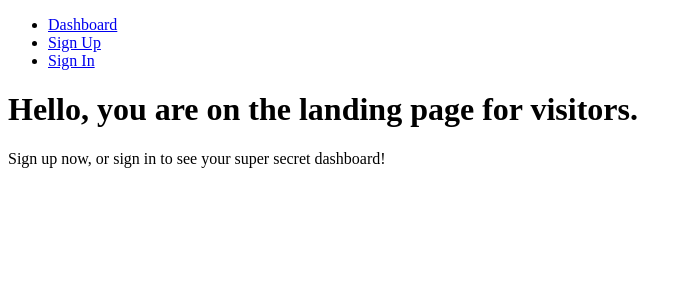
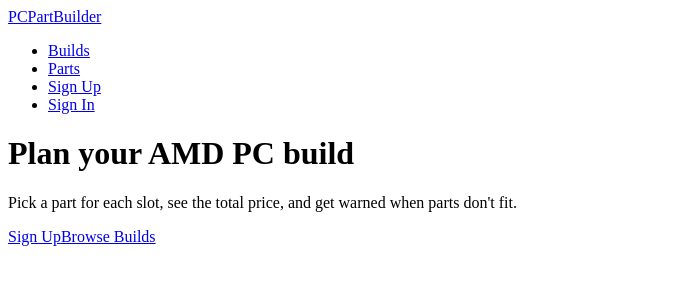
Before and after one commit to Munnerha/pc-part-builder-front-end, a React (Vite) app: page / in a window 1280 px wide. Shown: the top 300 px of the page, without its empty margins (0-692 px from the left). Built offline with nearby package versions, Linux system fonts and the light colour scheme; no server answers.

Commit message:
Add nav bar links and landing page

```diff
--- a/src/App.jsx
+++ b/src/App.jsx
@@ -1,24 +1,16 @@
-import { useContext } from 'react';
 import { Route, Routes } from 'react-router';
 
-// Components
 import NavBar from './components/NavBar/NavBar';
+import Landing from './components/Landing/Landing';
 import SignUpForm from './components/SignUpForm/SignUpForm';
 import SignInForm from './components/SignInForm/SignInForm';
-import Dashboard from './components/Dashboard/Dashboard'
-import Landing from './components/Landing/Landing'
-
-// Context
-import { UserContext } from './contexts/UserContext';
 
 const App = () => {
-  const { user } = useContext(UserContext)
-
   return (
     <>
       <NavBar />
       <Routes>
-        <Route path='/' element={user ? <Dashboard /> : <Landing/> } />
+        <Route path='/' element={<Landing />} />
         <Route path='/sign-up' element={<SignUpForm />} />
         <Route path='/sign-in' element={<SignInForm />} />
       </Routes>
--- a/src/components/Dashboard/Dashboard.jsx
+++ /dev/null
@@ -1,32 +0,0 @@
-import { useContext, useEffect } from 'react';
-
-import { UserContext } from '../../contexts/UserContext';
-import { currentUser } from '../../services/userService';
-
-const Dashboard = () => {
-  const { user } = useContext(UserContext);
-
-  useEffect(()=> {
-    async function getCurrentUser(){
-      try {
-        const signedInUser = await currentUser()
-        console.log(signedInUser)
-      } catch (error) {
-        console.log(error)
-      }
-    }
-
-    getCurrentUser()
-  }, [user])
-
-  return (
-    <main>
-      <h1>Welcome, {user.username}</h1>
-      <p>
-        This is the dashboard page where you can see a list of all the users.
-      </p>
-    </main>
-  );
-};
-
-export default Dashboard;
--- a/src/components/Landing/Landing.jsx
+++ b/src/components/Landing/Landing.jsx
@@ -1,8 +1,14 @@
+import { Link } from 'react-router';
+
 const Landing = () => {
   return (
-    <main>
-      <h1>Hello, you are on the landing page for visitors.</h1>
-      <p>Sign up now, or sign in to see your super secret dashboard!</p>
+    <main className='landing'>
+      <h1>Plan your AMD PC build</h1>
+      <p>Pick a part for each slot, see the total price, and get warned when parts don't fit.</p>
+      <div className='actions'>
+        <Link className='button' to='/sign-up'>Sign Up</Link>
+        <Link className='button button-outline' to='/builds'>Browse Builds</Link>
+      </div>
     </main>
   );
 };
--- a/src/components/NavBar/NavBar.jsx
+++ b/src/components/NavBar/NavBar.jsx
@@ -1,35 +1,35 @@
 import { useContext } from 'react';
 import { Link } from 'react-router';
+
 import { UserContext } from '../../contexts/UserContext';
 import { removeToken } from '../../lib/helpers/jwt-helpers';
 
 const NavBar = () => {
+  const { user, setUser } = useContext(UserContext);
 
-  const { user, setUser } = useContext(UserContext)
-
-  const handleSignOut = ()=>{
-    removeToken()
-    setUser(null)
-  }
+  const handleSignOut = () => {
+    removeToken();
+    setUser(null);
+  };
 
   return (
     <nav>
+      <Link className='brand' to='/'>PCPartBuilder</Link>
       <ul>
-
-        { user
-          ?
+        <li><Link to='/builds'>Builds</Link></li>
+        <li><Link to='/components'>Parts</Link></li>
+        {user ? (
           <>
-            <li>Hello {user.username}</li>
-            <li><Link to="/">Dashboard</Link></li>
-            <li><Link to="/" onClick={handleSignOut}>Sign Out</Link></li>
+            <li><Link to='/builds/new'>+ New Build</Link></li>
+            {user.role === 'admin' && <li><Link to='/users'>Users</Link></li>}
+            <li><Link to='/' onClick={handleSignOut}>Sign Out ({user.username})</Link></li>
           </>
-          :
+        ) : (
           <>
-            <li><Link to="/">Dashboard</Link></li>
             <li><Link to='/sign-up'>Sign Up</Link></li>
             <li><Link to='/sign-in'>Sign In</Link></li>
           </>
-        }
+        )}
       </ul>
     </nav>
   );
```
